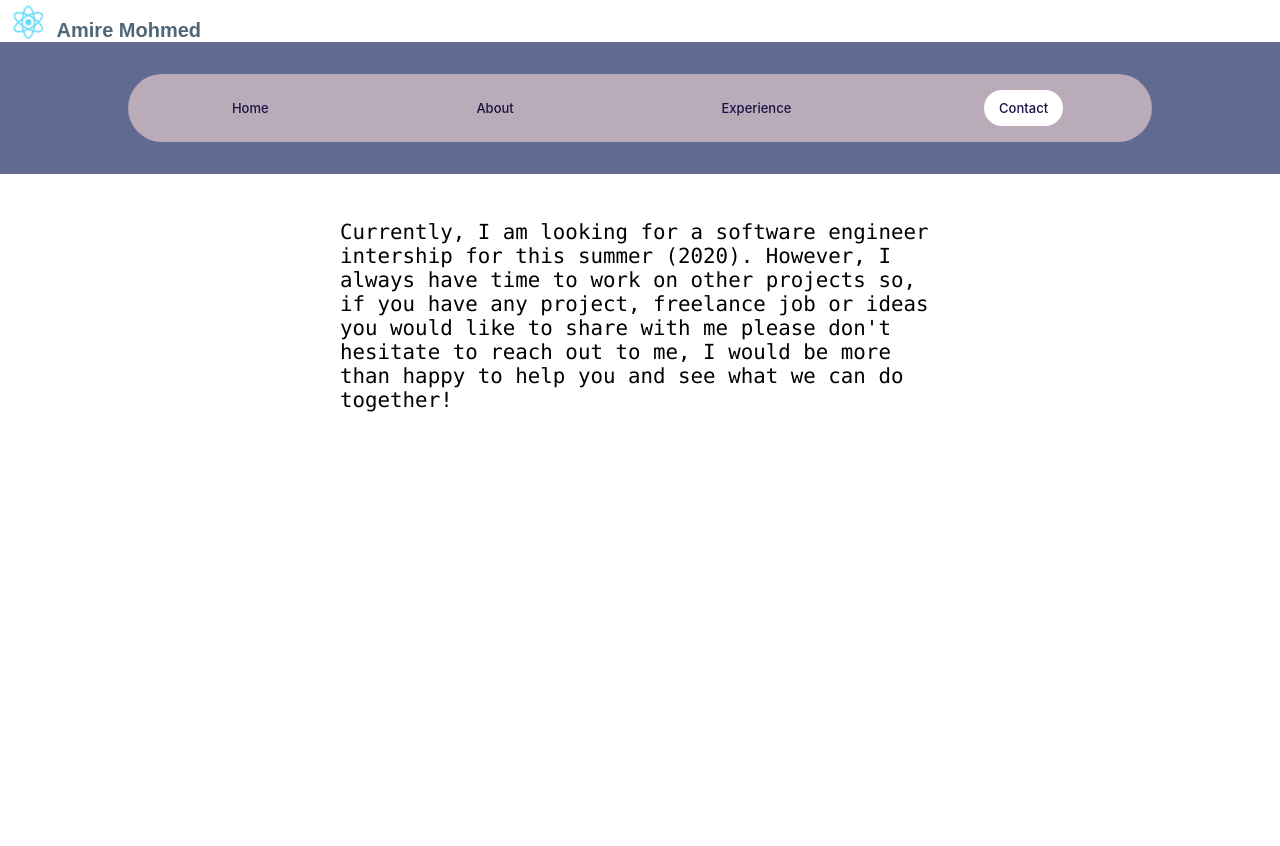
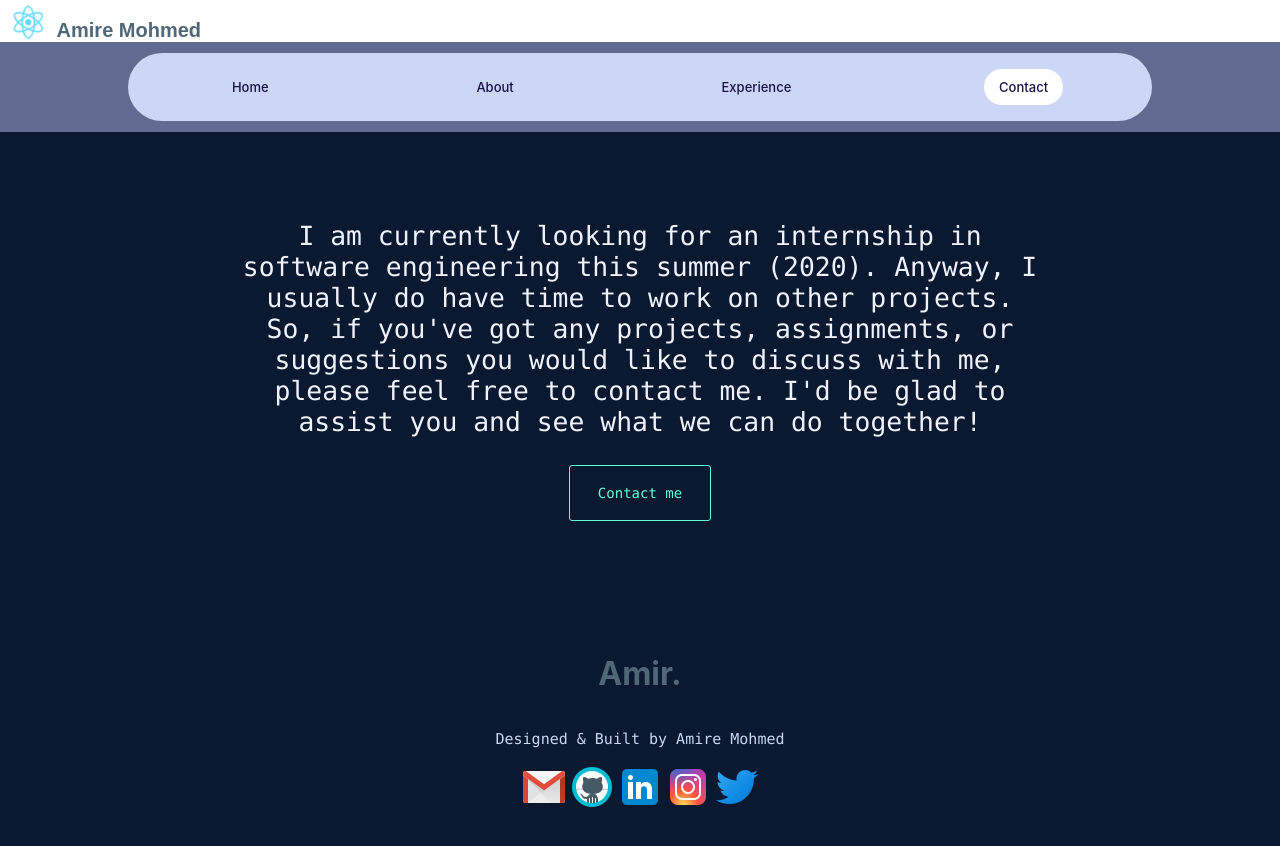
Before and after one commit to amohm001/netlifytest, a React (Create React App) app: page /contact in a window 1280 px wide. Before the commit the page ends 800 px from the top, so only its background shows below. Built offline with nearby package versions, Linux system fonts and the light colour scheme.

Commit message:
Contact page working

```diff
--- a/src/components/about.jsx
+++ b/src/components/about.jsx
@@ -77,7 +77,7 @@ class About extends Component {
                                 display: "flex",
                                 justifyContent: "space-around",
                                 alignItems: "center",
-                                margin: "2em auto",
+                                margin: "0.8em auto",
                                 boxSizing: "border-box",
                                 borderRadius: "100px",
 
@@ -151,8 +151,8 @@ class About extends Component {
                         display: "flex", alignItems: "center",
                         maxWidth: "800px",
                         margin: "auto",
-                        paddingTop: "180px"
-
+                        paddingTop: "180px",
+                        textAlign: "center"
                     }}>
                         <div style={{
 
@@ -195,10 +195,7 @@ class About extends Component {
                                 Resume
                             </a>
                         </div>
-                        <div style={{
-
-
-                        }}>
+                        <div>
                             <p style={{
                                 display: "block",
                                 color: "rgb(240, 243, 255)",
@@ -220,7 +217,6 @@ class About extends Component {
                             and software apps at SUNY Plattsburgh to address several problems.</p>
 
                         </div>
-
                     </div>
 
 
--- a/src/components/contact.jsx
+++ b/src/components/contact.jsx
@@ -1,3 +1,5 @@
+/* eslint-disable jsx-a11y/alt-text */
+/* eslint-disable react/jsx-no-target-blank */
 /* eslint-disable no-unused-vars */
 /* eslint-disable import/first */
 import React, { Component } from "react";
@@ -31,7 +33,7 @@ class Contact extends Component {
 
     render() {
         return (
-            <div>
+            <div style={{ backgroundColor: "rgb(10, 25, 47)", backgroundSize: "cover" }}>
                 <header >
 
                     <nav
@@ -70,13 +72,13 @@ class Contact extends Component {
                         <div>
 
                             <nav style={{
-                                backgroundColor: "#B9ABB7",
+                                backgroundColor: "rgb(204, 214, 246)",
                                 padding: "1em 0",
                                 width: "80%",
                                 display: "flex",
                                 justifyContent: "space-around",
                                 alignItems: "center",
-                                margin: "2em auto",
+                                margin: "0.7em auto",
                                 boxSizing: "border-box",
                                 borderRadius: "100px"
                             }}>
@@ -148,23 +150,99 @@ class Contact extends Component {
                 This page is Under development. Will be available soon. <div>- Amir D Mohmed</div>
                 <div style=
                     {{
-                        maxWidth: "600px",
+                        maxWidth: "800px",
                         margin: "auto",
                         padding: "20px",
                         paddingTop: "180px",
                         fontFamily: "SF Mono, Fira Code, Fira Mono, Roboto Mono, Lucida Console, Monaco, monospace",
                         letterSpacing: "0.5emm",
-                        fontSize: "calc(1vw + 0.5vh + .5vmin)",
+                        fontSize: "calc(1vw + 0.5vh + 1.2vmin)",
+                        textAlign: "center",
+                        color: "rgb(240, 243, 255)"
+                    }}>
+                    <div>
 
+                        I am currently looking for an internship in software engineering this summer (2020).
+                        Anyway, I usually do have time to work on other projects.
+                        So, if you've got any projects, assignments, or suggestions you would
+                        like to discuss with me, please feel free to contact me.
+                        I'd be glad to assist you  and see what we can do together!
+                    </div>
+                    <a href="mailto:amirditamo@gmail.com" target="_blank" style={{
+                        display: "inline-block",
+                        color: "rgb(100, 255, 218)",
+                        backgroundColor: "transparent",
+                        fontSize: "14px",
+                        fontFamily: "SF Mono, Fira Code, Fira Mono, Roboto Mono, Lucida Console, Monaco, monospace",
+                        lineHeight: "1",
+                        cursor: "pointer",
+                        borderWidth: "1px",
+                        borderStyle: "solid",
+                        borderColor: "rgb(100, 255, 218)",
+                        borderImage: "initial",
+                        borderRadius: "3px",
+                        padding: "1.25rem 1.75rem",
+                        textDecoration: "none",
+                        margin: "2em auto"
+                    }}>
+                        Contact me
+                            </a>
+                </div>
+                <footer style={{
+                    display: "grid",
+                    gridTemplateColumns: "minmax(10vw,1fr) minmax(0,90rem) minmax(10vw,1fr)",
+                    marginTop: "2em"
+                }}>
+                    <div style={{ flexDirection: "column", display: "flex", alignItems: "center", margin: "2em 0", justifyContent: "space-between", gridColumn: "2" }}>
+                        <h1 style={{
+                            color: "#4f6777",
+                            display: "block",
+                            fontSize: "2em",
+                            marginBlockStart: "0.67em",
+                            marginBlockEnd: "0.67em",
+                            marginInlineStart: "0px",
+                            marginInlineEnd: "0px",
+                            fontWeight: "bold"
+                        }}>Amir.</h1>
+                        <p style={{
+                            margin: "20px 0",
+                            display: "flex",
+                            alignItems: "center",
+                            fontFamily: "SF Mono, Fira Code, Fira Mono, Roboto Mono, Lucida Console, Monaco, monospace",
+                            fontSize: "15px",
+                            marginBlockStart: "1em",
+                            marginBlockEnd: "1em",
+                            marginInlineStart: "0px",
+                            marginInlineEnd: "0px",
+                            color: "rgb(204, 214, 246)"
+                        }}>
+                            Designed & Built by Amire Mohmed
+                        </p>
 
-                    }}>
-                    Currently, I am looking for a software engineer intership for this summer (2020).
-                    However, I always have time to work on other projects so,
-                    if you have any project, freelance job or ideas you would like to
-                    share with me please don't hesitate to reach out to me,
-                    I would be more than happy to help you and see what we can do together!
-                </div>
-            </div>
+                        <nav style={{ display: "flex", justifyContent: "space-between", width: "auto" }}>
+
+                            <a href="mailto: amirditamo@gmail.com" >
+                                <img src={gmail} />
+                            </a>
+                            <a href="https://github.com/amohm001"  >
+                                <img src={github} />
+                            </a>
+                            <a href="https://www.linkedin.com/in/amire-mohmed-9b769217b/"  >
+                                <img src={linkedin} />
+                            </a>
+                            <a href="https://www.instagram.com/amir.mohmedd/"  >
+                                <img src={instagram} />
+                            </a>
+                            <a href="https://twitter.com/Amir_Ditamo"  >
+                                <img src={twitter} />
+                            </a>
+                        </nav>
+
+                    </div>
+
+                </footer>
+
+            </div >
 
         )
     }
--- a/src/components/experience.jsx
+++ b/src/components/experience.jsx
@@ -81,7 +81,7 @@ class Experience extends Component {
                         display: "flex",
                         justifyContent: "space-around",
                         alignItems: "center",
-                        margin: "2em auto",
+                        margin: "0.7em auto",
                         boxSizing: "border-box",
                         borderRadius: "100px"
                     }}>
--- a/src/components/homepage.jsx
+++ b/src/components/homepage.jsx
@@ -42,11 +42,11 @@ class Home extends Component {
                         minWidth: "100%",
                         maxWidth: "5000px",
                         margin: "auto",
-                        backgroundColor: "#fff",
+                        backgroundColor: "rgb(181, 196, 245)",
                         position: "fixed",
 
                     }}>
-                        <div>
+                        <div style={{ backgroundColor: "white", height: "40px", paddingTop: "2px" }}>
                             <img src={logo} className="App-logo" alt="logo" style={{
                                 float: "left",
                                 height: "40px",
@@ -73,7 +73,7 @@ class Home extends Component {
                             display: "flex",
                             justifyContent: "space-around",
                             alignItems: "center",
-                            margin: "1.5em auto",
+                            margin: "0.7em auto",
                             boxSizing: "border-box",
                             borderRadius: "100px"
                         }}>
@@ -294,6 +294,14 @@ class Home extends Component {
                                     <img src={tri} style={{ height: "20px" }} />
                                     <p>AdobeXD</p>
                                 </div>
+                                <div style={{
+                                    display: "flex",
+                                    alignItems: "center",
+                                    textAlign: "left"
+                                }}>
+                                    <img src={tri} style={{ height: "20px" }} />
+                                    <p>Node.js</p>
+                                </div>
                             </div>
                         </div>
 
@@ -314,7 +322,7 @@ class Home extends Component {
                                     textAlign: "left"
                                 }}>
                                     <img src={tri} style={{ height: "20px" }} />
-                                    <p>ReactJS</p>
+                                    <p>React</p>
                                 </div>
                                 <div style={{
                                     display: "flex",
@@ -352,7 +360,7 @@ class Home extends Component {
                                     textAlign: "left"
                                 }}>
                                     <img src={tri} style={{ height: "20px" }} />
-                                    <p>UI/UX Design</p>
+                                    <p>HTML & CSS</p>
                                 </div>
                                 <div style={{
                                     display: "flex",
```
